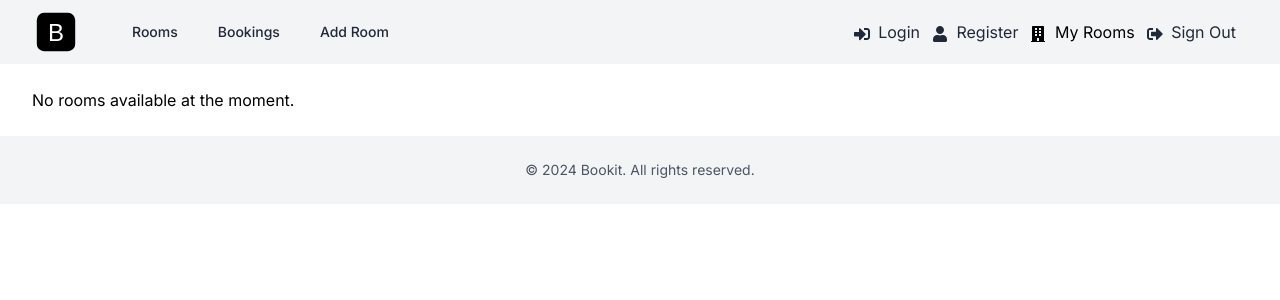
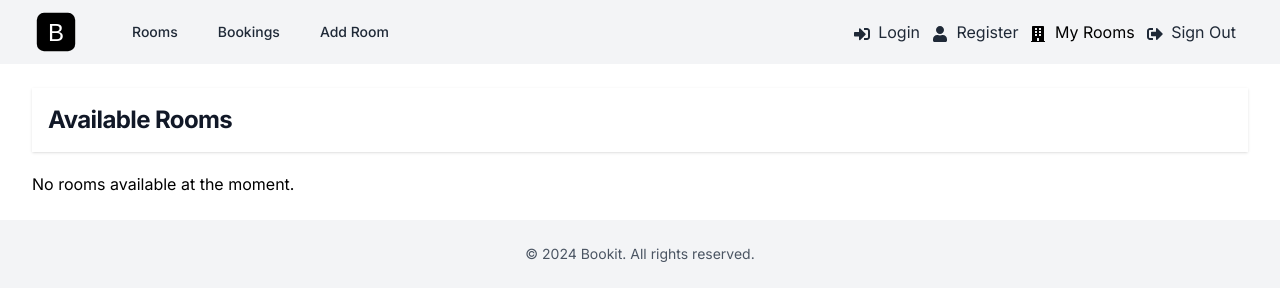
Before and after one commit to Damjan15/BookIT, a Next.js app: page / in a window 1280 px wide. Shown: the top 300 px of the page. Built offline with nearby package versions, Linux system fonts and the light colour scheme.

Commit message:
feat: Heading component created, rendering heading on homepage

```diff
--- a/app/page.jsx
+++ b/app/page.jsx
@@ -1,9 +1,12 @@
+import Heading from "@/components/Heading";
 import RoomCard from "@/components/RoomCard";
 import rooms from "@/data/rooms.json";
 
 export default function Home() {
   return (
     <div>
+      <Heading title="Available Rooms" />
+
       {rooms.length > 0 ? (
         rooms.map((room) => <RoomCard key={room.$id} room={room} />)
       ) : (
--- /dev/null
+++ b/components/Heading.jsx
@@ -0,0 +1,11 @@
+const Heading = ({title}) => {
+  return (
+    <section class="bg-white mb-5 shadow px-4 py-4">
+      <h1 class="text-2xl font-bold tracking-tight text-gray-900">
+        {title}
+      </h1>
+    </section>
+  );
+};
+
+export default Heading;
```
